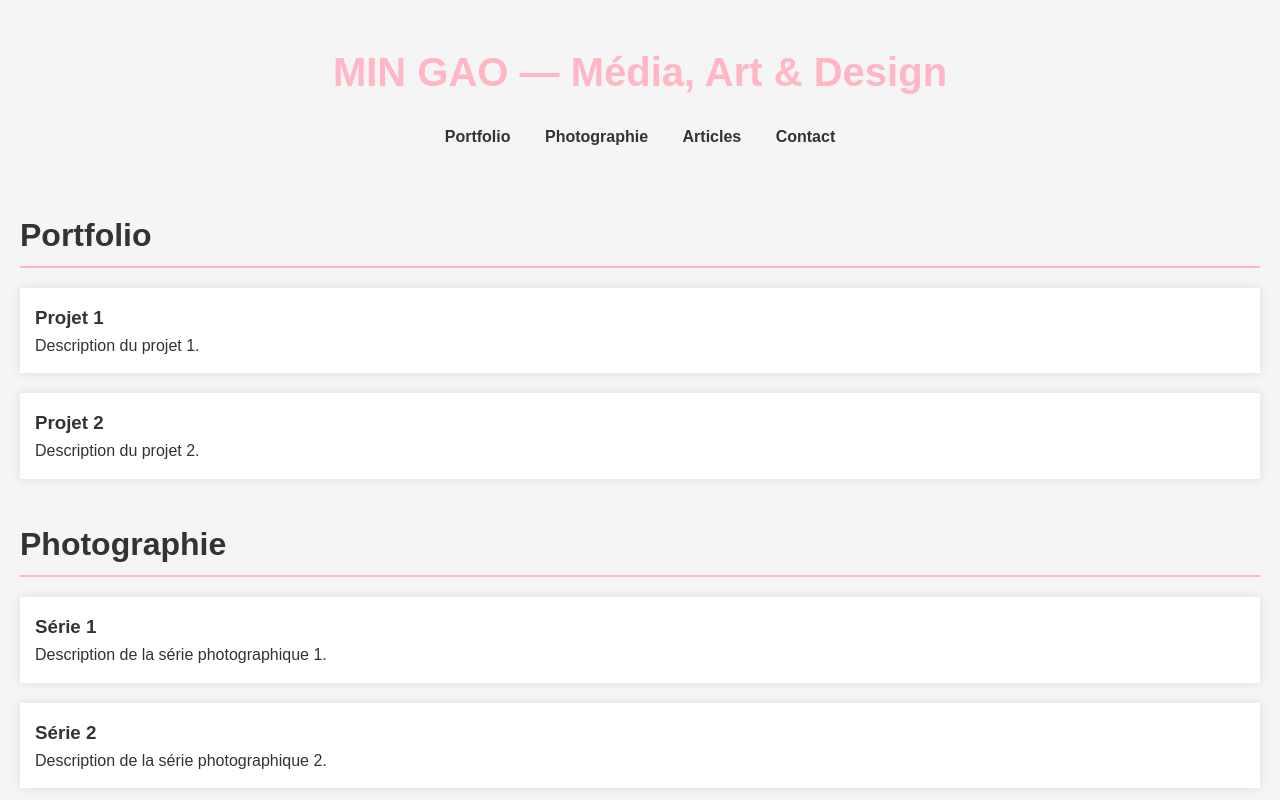
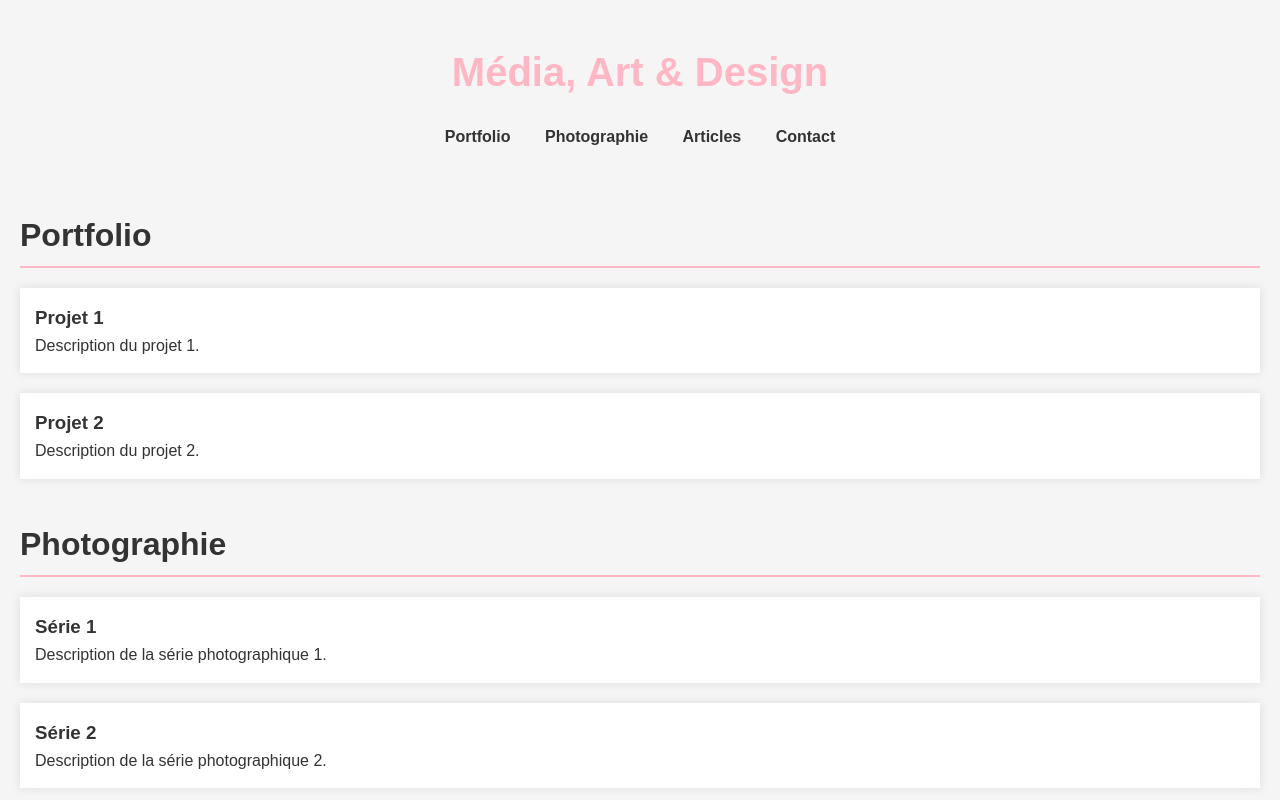
Before and after one commit to mingao-design/mingao-design.github.io, a plain HTML site: page index.html in a window 1280 px wide. Shown: the top 800 px of the page. Drawn offline with Linux system fonts and the light colour scheme.

Commit message:
Update index.html

```diff
--- a/index.html
+++ b/index.html
@@ -3,7 +3,7 @@
 <head>
     <meta charset="UTF-8">
     <meta name="viewport" content="width=device-width, initial-scale=1.0">
-    <title>MIN GAO — Média, Art & Design</title>
+    <title>MIN GAO</title>
     <style>
         /* Définition des couleurs principales */
         :root {
@@ -93,7 +93,7 @@
 <body>
 
     <header>
-        <h1>MIN GAO — Média, Art & Design</h1>
+        <h1>Média, Art & Design</h1>
         <nav>
             <ul>
                 <li><a href="#portfolio">Portfolio</a></li>
```
